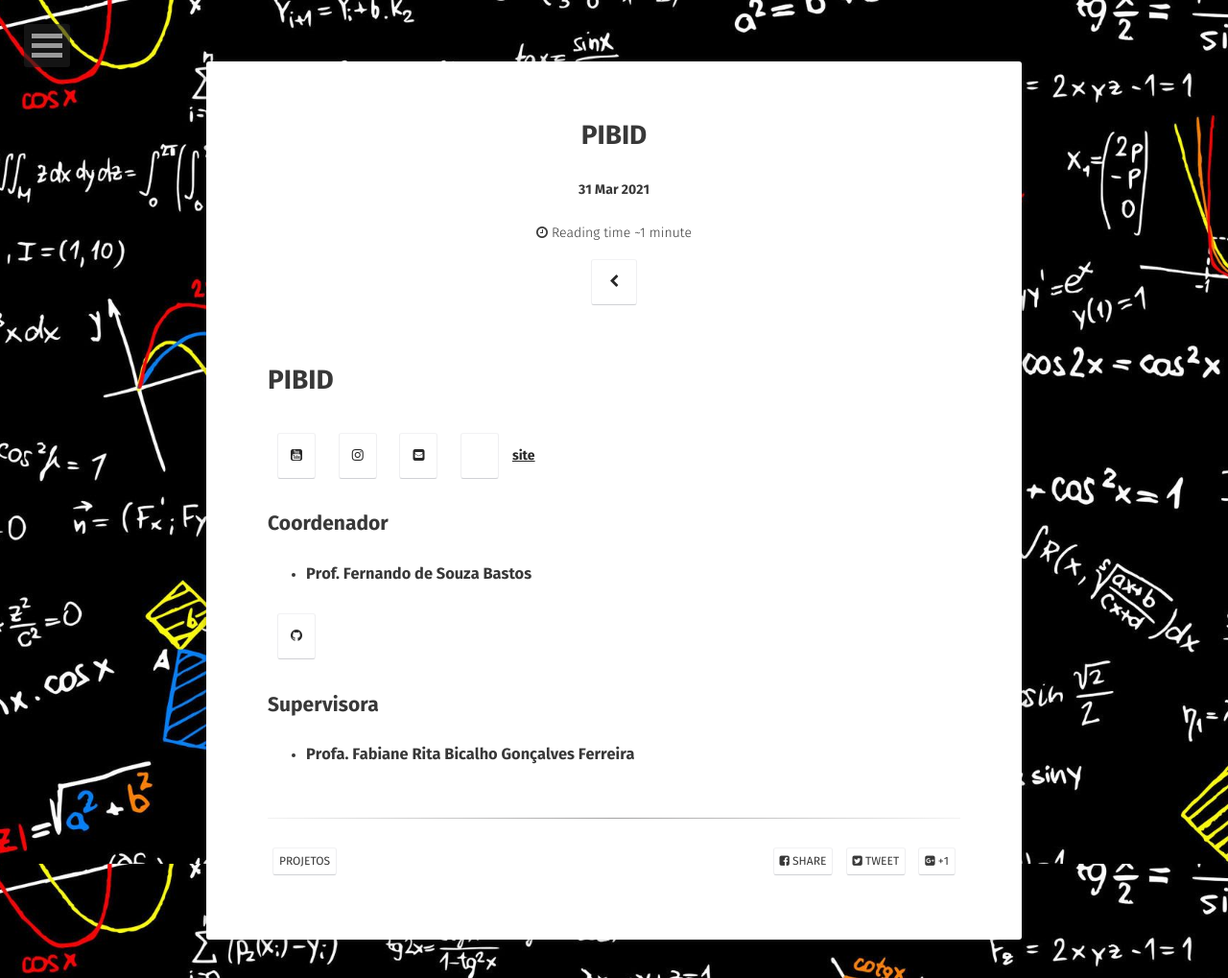
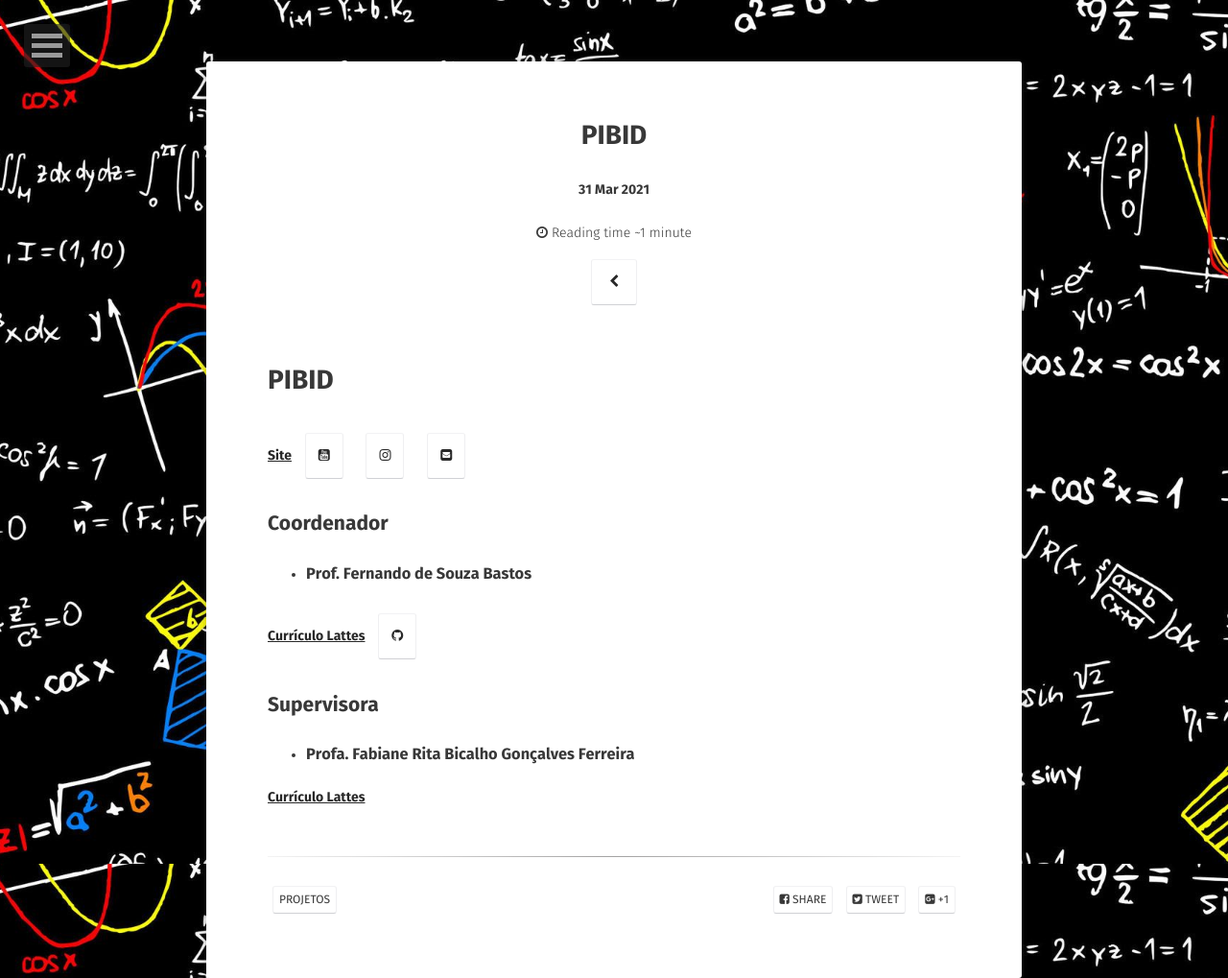
Before and after one commit to julialmartins/julialmartins.github.io, a Jekyll site: the page built from _posts/2021-03-31-pibid.md, in a window 1280 px wide. Shown: the whole page at 96% size. Built offline with Jekyll 4.4.1, drawn with Linux system fonts in a browser that asks for light colours; some web fonts are replaced.

Commit message:
curriculo

```diff
--- a/_posts/2021-03-31-pibid.md
+++ b/_posts/2021-03-31-pibid.md
@@ -26,12 +28,6 @@
    <i class="fa fa-fw fa-envelope-square"></i>
    </a>
 
-   <a class="social-btn" href="https://pibid.caf.ufv.br/"
-   target="_blank" rel="noopener noreferrer">
-   <i class="fa fa-fw fa-site"></i>
-   </a>
-
-   <a href="https://pibid.caf.ufv.br/"><b>site</b></a>
 
 </div>
 
@@ -40,11 +36,18 @@
 
 * ### Prof. Fernando de Souza Bastos
 
-<a class="social-btn" href="https://fsbmat-ufv.github.io/" target="_blank"
+<div style = "display: inline-block;">
+   <a href="http://buscatextual.cnpq.br/buscatextual/visualizacv.do?metodo=apresentar&id=K4164030D3"><b>Currículo Lattes</b></a>
+
+   <a class="social-btn" href="https://fsbmat-ufv.github.io/" target="_blank"
 rel="noopener noreferrer">
 <i class="fa fa-fw fa-github"></i>
 </a>
 
+</div>
+
 ## Supervisora
 
 * ### Profa. Fabiane Rita Bicalho Gonçalves Ferreira
+
+<a href="http://buscatextual.cnpq.br/buscatextual/visualizacv.do?metodo=apresentar&id=K8056901H7"><b>Currículo Lattes</b></a>
```
Also changed, not shown: other parts of _posts/2021-03-31-pibid.md (+2 -0 lines).
